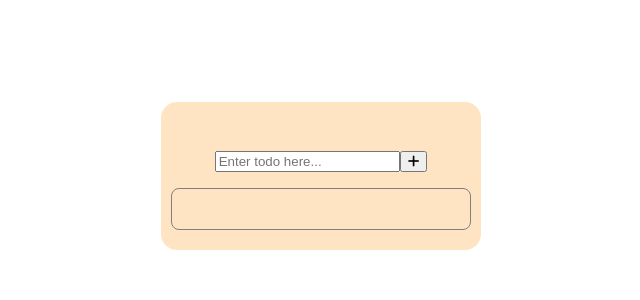
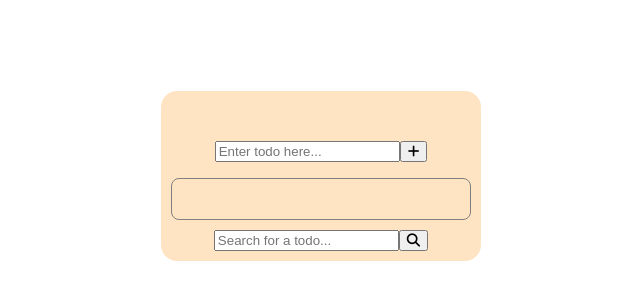
Before and after one commit to billymohajeri/javascript-todo-app, a plain HTML site: page index.html in a window 1280 px wide. Shown: the part 224-524 px from the top of the page, without its empty margins (319-959 px from the left). Drawn offline with Linux system fonts and the light colour scheme.

Commit message:
Add search box and button

```diff
--- a/index.html
+++ b/index.html
@@ -22,6 +22,15 @@
         /><button id="add-btn"><i class="fa-solid fa-plus"></i></button>
       </section>
       <ul class="list-container"></ul>
+      <section class="search-container">
+        <input
+          type="text"
+          placeholder="Search for a todo..."
+          id="search-todo"
+        /><button id="search-btn">
+          <i class="fa-solid fa-magnifying-glass"></i>
+        </button>
+      </section>
     </section>
   </body>
   <script src="./index.js"></script>
--- a/style.css
+++ b/style.css
@@ -32,6 +32,11 @@ body {
   margin-bottom: 1rem;
 }
 
+.search-container{
+  display: flex;
+  justify-content: center;
+}
+
 ul {
   list-style-type: none;
   padding: 0;
```
